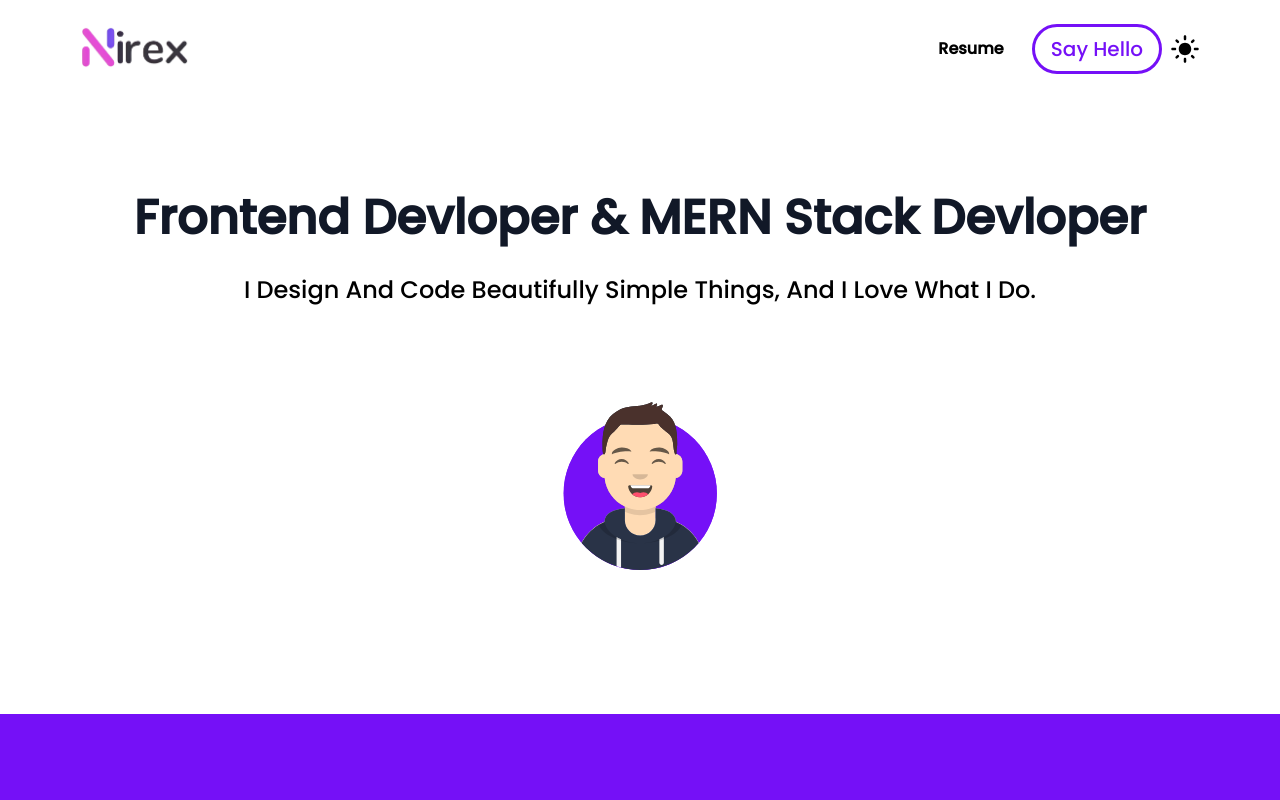
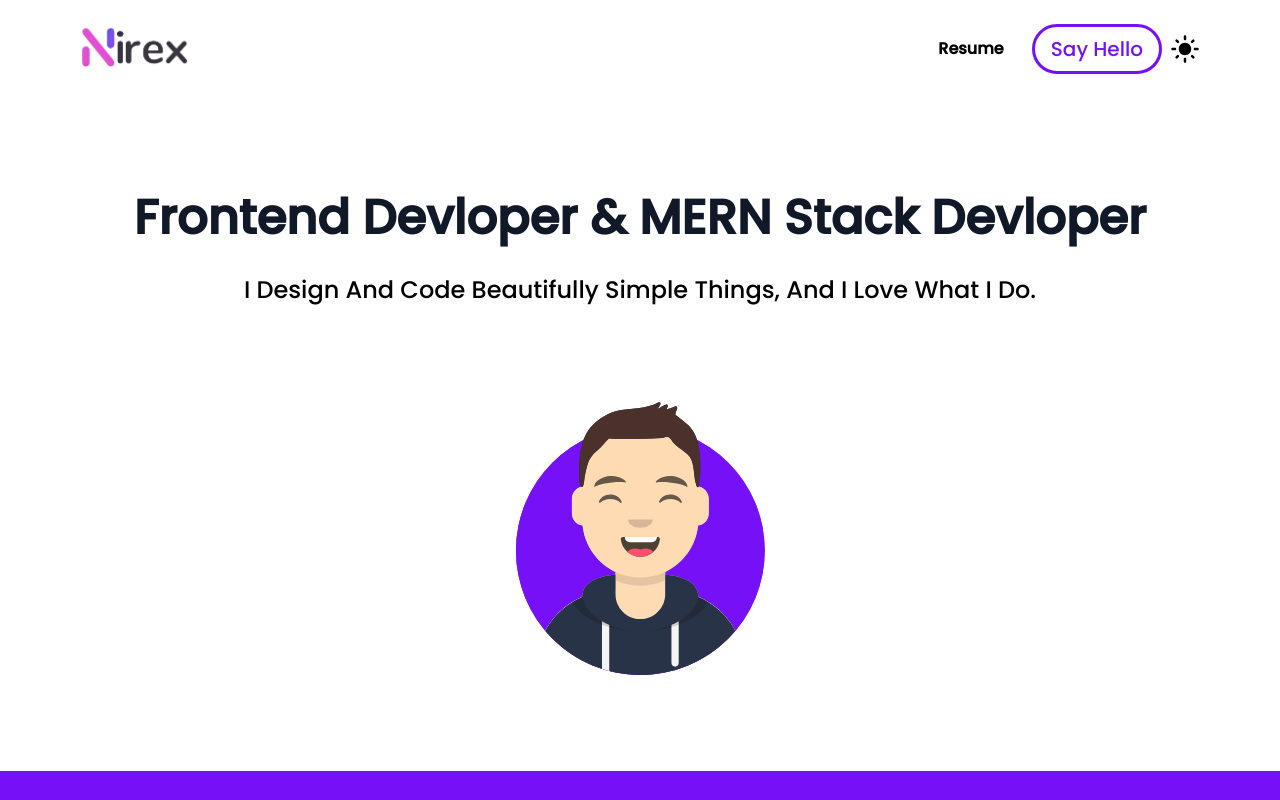
Before and after one commit to NIREX-mig/new_portfolio, a Next.js app: page / in a window 1280 px wide. Shown: the top 800 px of the page. Built offline with nearby package versions, Linux system fonts and the light colour scheme.

Commit message:
fix:hello section image

```diff
--- a/Components/Hello.jsx
+++ b/Components/Hello.jsx
@@ -8,7 +8,7 @@ const Hello = () => {
       <h1 className="capitalize lg:text-5xl text-2xl text-gray-900 font-bold font-[EuroStyle Normal] pb-8 ">frontend devloper & MERN stack devloper</h1>
       <p className="lg:text-2xl text-lg capitalize">I design and code beautifully simple things, and I love what I do.</p>
 
-      <Image src="/assets/nirex-avatar.svg" alt="svg" width={250} height={250} className="mx-auto lg:pt-24 p-12"/>
+      <Image src="/assets/nirex-avatar.svg" alt="svg" width={250} height={250} className="mx-auto lg:pt-24 p-12 lg:p-0"/>
       </div>
     </section>
   )
```
